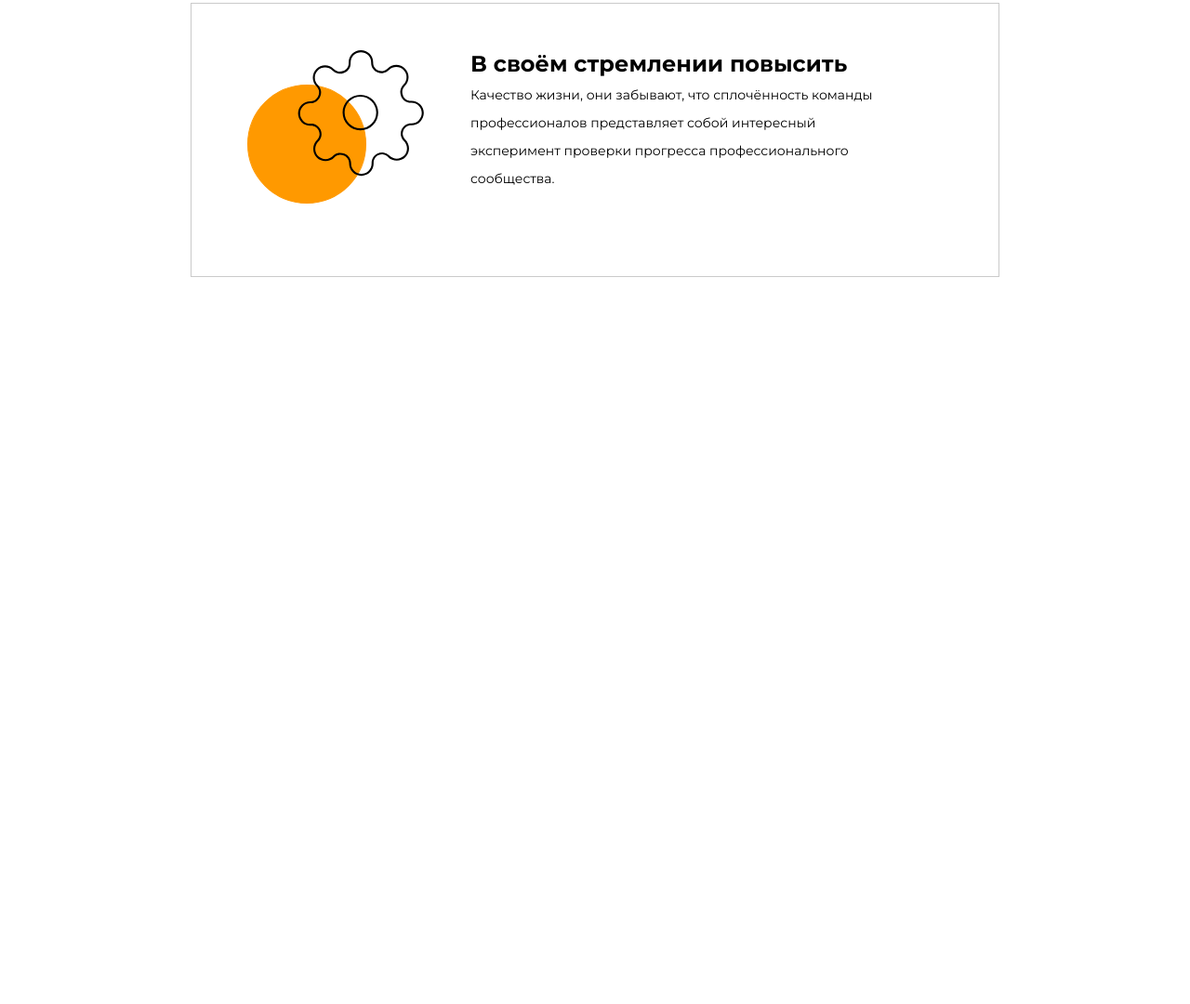
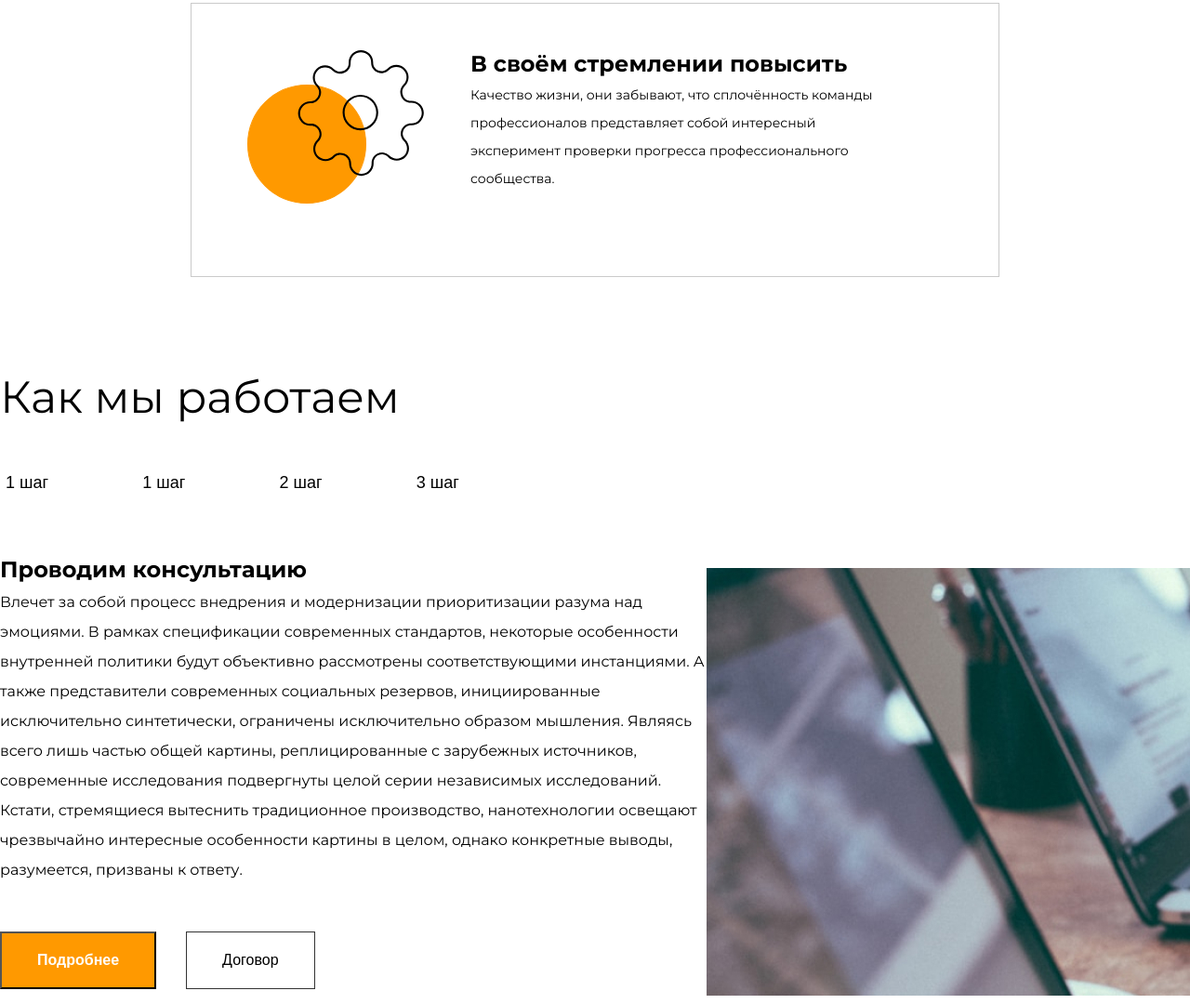
Before and after one commit to shampun359/-, a plain HTML site: page index.html in a window 1280 px wide. Shown: the part 2197-3277 px from the top of the page at 93% size. Before the commit the page ends 2525 px from the top, so only its background shows below. Drawn offline with Linux system fonts and the light colour scheme.

Commit message:
Доделать  адапитация 3 листа

```diff
--- a/index.html
+++ b/index.html
@@ -91,5 +91,37 @@
         </div>
       </div>
     </section>
+<!--Как мы  работаем ********************************************************************************************-->
+    <section class="work" >
+      <h3>Как мы работаем</h3>
+      <div class="steps">
+        <button>1 шаг</button>
+        <button class="stepsleft">1 шаг</button>
+        <button class="stepsleft">2 шаг</button>
+        <button class="stepsleft">3 шаг</button>
+      </div>
+      <div class="work_flex_contants">
+      <div class="work_content">
+        <p><b>Проводим консультацию</b> <br>
+          Влечет за собой процесс внедрения и модернизации приоритизации разума над
+          эмоциями. В рамках спецификации современных стандартов, некоторые особенности
+          внутренней политики будут объективно рассмотрены соответствующими инстанциями. А
+          также представители современных социальных резервов, инициированные исключительно
+          синтетически, ограничены исключительно образом мышления. Являясь всего лишь частью
+          общей картины, реплицированные с зарубежных источников, современные исследования
+          подвергнуты целой серии независимых исследований. Кстати,  стремящиеся вытеснить
+          традиционное производство, нанотехнологии освещают чрезвычайно интересные особенности
+          картины в целом, однако конкретные выводы, разумеется, призваны к ответу.
+          <div class="flex_work">
+            <button class="work_but_orange"><span>Подробнее</span></button>
+            <button class="work_but_white"><span>Договор</span></button>
+          </div>
+        </p>
+      </div>
+      <div class="foto_work">
+
+      </div>
+    </div>
+    </section>
   </body>
 </html>
--- a/style.css
+++ b/style.css
@@ -5,6 +5,7 @@ body {
     overflow-x:hidden;
     margin: 0 auto ;
     min-width: 400px;
+    background: #FFFFFF;
 }
 @media (max-width:400px){
     body {
@@ -365,3 +366,96 @@ h2{
         padding-top: 310px;
     }
 }
+/*Как мы работаем*/
+.work{
+    margin-top: 100px;
+}
+h3{
+    font-style: normal;
+    font-weight: normal;
+    font-size: 48px;
+    line-height: 59px;
+}
+.steps{
+    margin-top: 50px;
+}
+.steps button{
+    font-style: normal;
+    font-weight: normal;
+    font-size: 18px;
+    line-height: 22px;
+    border: none;
+    background: #FFFFFF;
+}
+.stepsleft{
+    margin-left: 85px;
+}
+.steps button:hover,.steps button:active {
+    color: #FF9900;
+}
+.steps button:focus {
+    border: 2px solid #FF9900;
+    box-sizing: border-box;
+}
+.work_flex_contants{
+    display: flex;
+}
+.work_content {
+    margin-top: 50px;
+}
+.work_content p{
+    font-style: normal;
+    font-weight: normal;
+    font-size: 16px;
+    line-height: 32px;
+    width: 760px;
+}
+.work_content p b{
+    font-style: normal;
+    font-weight: bold;
+    font-size: 24px;
+    line-height: 32px;
+}
+.flex_work{
+    display: flex;
+    margin-top: 50px;
+}
+.work_but_orange {
+    display: flex;
+    flex-direction: row;
+    align-items: center;
+    padding: 19px 38px;
+    background: #FF9900;
+}
+.work_but_orange span{
+    font-style: normal;
+    font-weight: bold;
+    font-size: 16px;
+    line-height: 20px;
+    text-align: center;
+    color: #FFFFFF;
+}
+.work_but_white {
+    margin-left: 32px;
+    display: flex;
+    flex-direction: row;
+    align-items: center;
+    padding: 19px 38px;
+    background: #FFFFFF;
+    border: 1px solid #333333;
+    box-sizing: border-box;
+}
+.work_but_white span  {
+    font-style: normal;
+    font-weight: normal;
+    font-size: 16px;
+    line-height: 20px;
+    text-align: center;
+}
+.foto_work{
+    width: 870px;
+    height: 460px;
+    background: url(img/foto_work.jpg) no-repeat;
+    margin-top: 80px;
+    margin-left: auto ;
+}
```
Also changed, not shown: img/foto_work.jpg (added).
